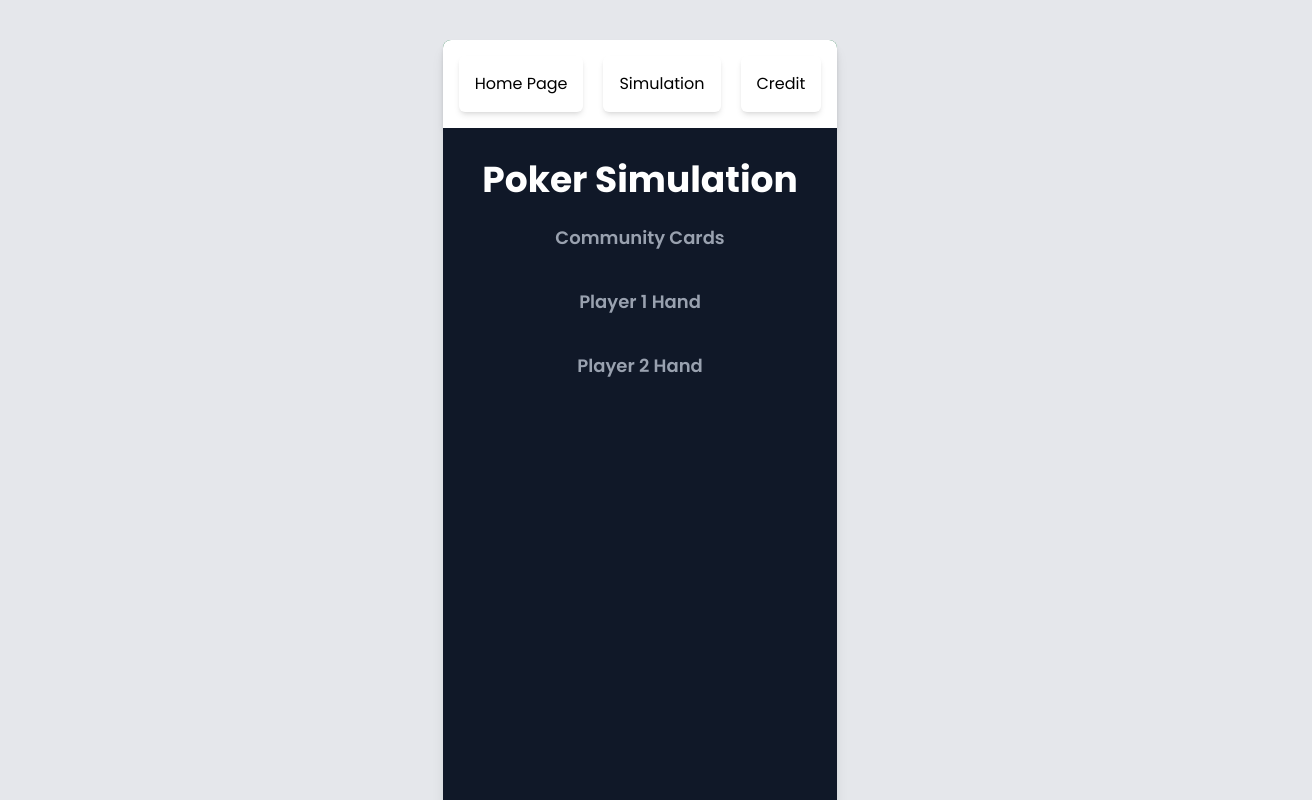
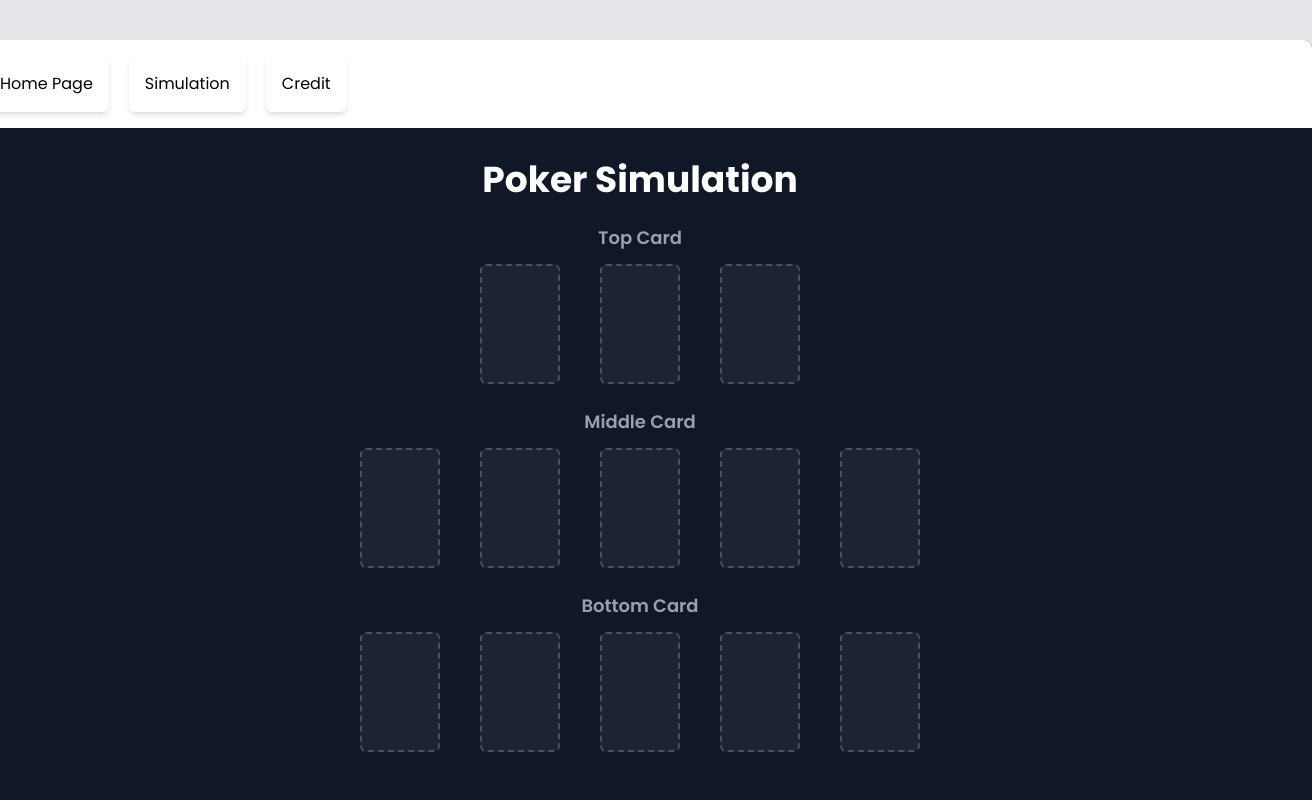
Before and after one commit to JuliusBourbon/Terna, a React (Vite) app: page /Simulation in a window 1280 px wide. Shown: the top 800 px of the page, 1312 px wide, since content can reach past the window. Built offline with nearby package versions, Linux system fonts and the light colour scheme.

Commit message:
Update simulation

```diff
--- a/src/CardPickerModal.jsx
+++ b/src/CardPickerModal.jsx
@@ -2,29 +2,40 @@ import React from 'react';
 import { Deck } from './utils/cards';
 
 const getCardClasses = (cardId) => {
-    const rankMap = { 'A': 'a', 'K': 'k', 'Q': 'q', 'J': 'j', 'T': '10', '9':'9', '8':'8', '7':'7', '6':'6', '5':'5', '4':'4', '3':'3', '2':'2' };
-    const suitMap = { 'H': 'hearts', 'D': 'diams', 'C': 'clubs', 'S': 'spades' };
+    if (!cardId) {
+        return 'placeholder';
+    }
 
-    const rank = rankMap[cardId[0]];
-    const suit = suitMap[cardId[1]];
+    let rank, suit;
 
-    return `rank-${rank} ${suit}`;
+    if (cardId.length === 3) {
+        rank = '10';
+        suit = cardId[2];
+    } else {
+        rank = cardId[0];
+        suit = cardId[1];
+    }
+
+    return `pcard-${rank.toLowerCase()}${suit.toLowerCase()}`;
 };
 
 export default function CardPickerModel({onCardSelect, onClose}){
+    console.log(Deck);
     return (
         <div className='fixed inset-0 flex justify-center items-center z-50'>
-            <div className='bg-gray-300 p-6 rounded-md shadow-xl max-w-2xl w-full'>
-                <h2 className='text-xl font-bold text-white'>Choose Card</h2>
-                <button onClick={onCLose} className='text-white text-2xl'>&times;</button>
-            </div>
+            <div className='bg-gray-950/80 backdrop-blur-xs px-10 pt-10 pb-20 rounded-md shadow-xl h-full w-full'>
+                <div className="flex justify-between items-center mb-4">
+                    <h2 className="text-xl font-bold text-white font-poppins">Choose Card</h2>
+                    <button onClick={onClose} className="text-white text-3xl leading-none hover:text-gray-300">&times;</button>
+                </div>
 
-            <div className='grid grid-cols-13 gap-1'>
-                {Deck.map((cardId) => (
-                    <div key={cardId} onClick={() => onCardSelect(cardId)}>
-                        <span className={`card ${getCardClasses(cardId)} cursor-pointer`}></span>
-                    </div>
-                ))}
+                <div className='grid grid-cols-7 lg:grid-cols-13'>
+                    {Deck.map((cardId) => (
+                        <div key={cardId} className="relative w-14 h-20 my-3 lg:my-15" onClick={() => onCardSelect(cardId)}>
+                            <span className={`${getCardClasses(cardId)} cursor-pointer absolute scale-[0.27] md:scale-[0.3] lg:scale-[0.5] origin-top-left hover:opacity-70 transition-transform duration-150`}></span>
+                        </div>
+                    ))}
+                </div>
             </div>
         </div>
     );
--- a/src/CardSlot.jsx
+++ b/src/CardSlot.jsx
@@ -1,21 +1,27 @@
 const getCardClasses = (cardId) => {
-    if (!cardId) return 'placeholder';
+    if (!cardId) {
+        return 'placeholder';
+    }
 
-    const rankMap = {'A': 'a', 'K': 'k', 'Q': 'q', 'J': 'j', 'T': '10', '2': '2', '3': '3', '4': '4', '5': '5', '6': '6', '7': '7', '8': '8', '9': '9'};
-    const suitMap = { 'H': 'hearts', 'D': 'diams', 'C': 'clubs', 'S': 'spades' };
+    let rank, suit;
 
-    const rank = rankMap[cardId[0]];
-    const suit = suitMap[cardId[1]];
+    if (cardId.length === 3) {
+        rank = '10';
+        suit = cardId[2];
+    } else {
+        rank = cardId[0];
+        suit = cardId[1];
+    }
 
-    return `card-${rank} ${suit}`;
+    return `pcard-${rank.toLowerCase()}${suit.toLowerCase()}`;
 };
 
 export default function CardSLot({card, onClick}){
     const cardClasses = getCardClasses(card);
 
     return(
-        <div onClick={onClick} className="card-slot-container">
-            <span className={`card ${cardClasses}`}></span>
+        <div onClick={onClick} className="w-20 h-30 flex justify-center items-center cursor-pointer">
+            <span className={`${getCardClasses(card)}`}></span>
         </div>
     )
 }
--- a/src/index.css
+++ b/src/index.css
@@ -1,5 +1,16 @@
 @import url('https://fonts.googleapis.com/css2?family=Poppins:ital,wght@0,100;0,200;0,300;0,400;0,500;0,600;0,700;0,800;0,900;1,100;1,200;1,300;1,400;1,500;1,600;1,700;1,800;1,900&display=swap');
 @import "tailwindcss";
+
 body {
   font-family: 'Poppins', sans-serif;
 }
+
+/* Ganti .card.placeholder menjadi ini */
+.placeholder {
+  width: 100%;
+  height: 100%;
+  background-color: rgba(255, 255, 255, 0.05);
+  border: 2px dashed rgba(255, 255, 255, 0.2);
+  border-radius: 6px;
+  display: block;
+}
--- a/src/main.jsx
+++ b/src/main.jsx
@@ -2,7 +2,7 @@ import { StrictMode } from 'react'
 import { createRoot } from 'react-dom/client'
 import { BrowserRouter } from 'react-router-dom';
 import './index.css'
-import './assets/playing-card.css';
+import './assets/css/playing-card.css';
 import App from './App.jsx'
 
 createRoot(document.getElementById('root')).render(
--- a/src/simulation.jsx
+++ b/src/simulation.jsx
@@ -28,16 +28,16 @@ export default function Simulation(){
     };
 
     return(
-        <div className="bg-gray-900 min-h-screen p-4 sm:p-8 text-white">
-            <div className="max-w-4xl mx-auto">
+        <div className="bg-gray-900 p-10 sm:p-8 text-white h-screen">
+            <div className="flex flex-col items-center justify-center w-auto md:w-xl lg:w-7xl">
                 <h1 className="text-3xl sm:text-4xl font-bold mb-6 text-center font-poppins">
                 Poker Simulation
                 </h1>
 
                 {/* Grup 1: 3 Kartu */}
                 <div className="mb-6">
-                <h2 className="text-lg font-semibold mb-3 text-center text-gray-400">Community Cards</h2>
-                <div className="flex justify-center gap-2 sm:gap-4">
+                    <h2 className="text-lg font-semibold mb-3 text-center text-gray-400">Top Card</h2>
+                    <div className="flex justify-center gap-2 sm:gap-10">
                         {cards.slice(0, 3).map((card, index) => (
                         <CardSlot key={index} card={card} onClick={() => handleSlotClick(index)} />
                         ))}
@@ -46,10 +46,10 @@ export default function Simulation(){
 
                 {/* Grup 2: 5 Kartu */}
                 <div className="mb-6">
-                <h2 className="text-lg font-semibold mb-3 text-center text-gray-400">Player 1 Hand</h2>
-                <div className="flex justify-center gap-2 sm:gap-4">
+                    <h2 className="text-lg font-semibold mb-3 text-center text-gray-400">Middle Card</h2>
+                    <div className="flex justify-center gap-2 sm:gap-10">
                         {cards.slice(3, 8).map((card, index) => (
-                    // Penting: index di sini adalah 0-4, jadi kita tambahkan 3 untuk dapat index asli 3-7
+                        // Penting: index di sini adalah 0-4, jadi tambahkan 3 untuk dapat index asli 3-7
                         <CardSlot key={index + 3} card={card} onClick={() => handleSlotClick(index + 3)} />
                         ))}
                     </div>
@@ -57,21 +57,16 @@ export default function Simulation(){
 
                 {/* Grup 3: 5 Kartu */}
                 <div>
-                <h2 className="text-lg font-semibold mb-3 text-center text-gray-400">Player 2 Hand</h2>
-                <div className="flex justify-center gap-2 sm:gap-4">
+                    <h2 className="text-lg font-semibold mb-3 text-center text-gray-400">Bottom Card</h2>
+                    <div className="flex justify-center gap-2 sm:gap-10">
                         {cards.slice(8, 13).map((card, index) => (
-                    // Penting: index di sini adalah 0-4, jadi kita tambahkan 8 untuk dapat index asli 8-12
                         <CardSlot key={index + 8} card={card} onClick={() => handleSlotClick(index + 8)} />
                         ))}
                     </div>
                 </div>
 
-                {/* Tampilkan Modal hanya jika isModalOpen bernilai true */}
                 {isModalOpen && (
-                <CardPickerModal
-                    onCardSelect={handleCardSelect}
-                    onClose={handleCloseModal}
-                />
+                    <CardPickerModal onCardSelect={handleCardSelect} onClose={handleCloseModal}/>
                 )}
             </div>
         </div>
--- a/src/utils/cards.js
+++ b/src/utils/cards.js
@@ -1,5 +1,5 @@
 const suits = ['S', 'H', 'D', 'C'];
-const ranks = ['A', 'K', 'Q', 'J', 'T', '9', '8', '7', '6', '5', '4', '3', '2'];
+const ranks = ['A', 'K', 'Q', 'J', '10', '9', '8', '7', '6', '5', '4', '3', '2'];
 
 export const Deck = [];
 for (const suit of suits) {
--- /dev/null
+++ b/tailwind.config.js
@@ -0,0 +1,13 @@
+/** @type {import('tailwindcss').Config} */
+export default {
+  theme: {
+    extend: {
+      fontFamily: {
+        poppins: ['Poppins', 'sans-serif'],
+      },
+      gridTemplateColumns: {
+        '13': 'repeat(13, minmax(0, 1fr))',
+      },
+    },
+  },
+}
```
Also changed, not shown: src/assets/css/playing-card.css (renamed from src/assets/playing-card.css). Lines whose indentation alone changed are shown as unchanged.
